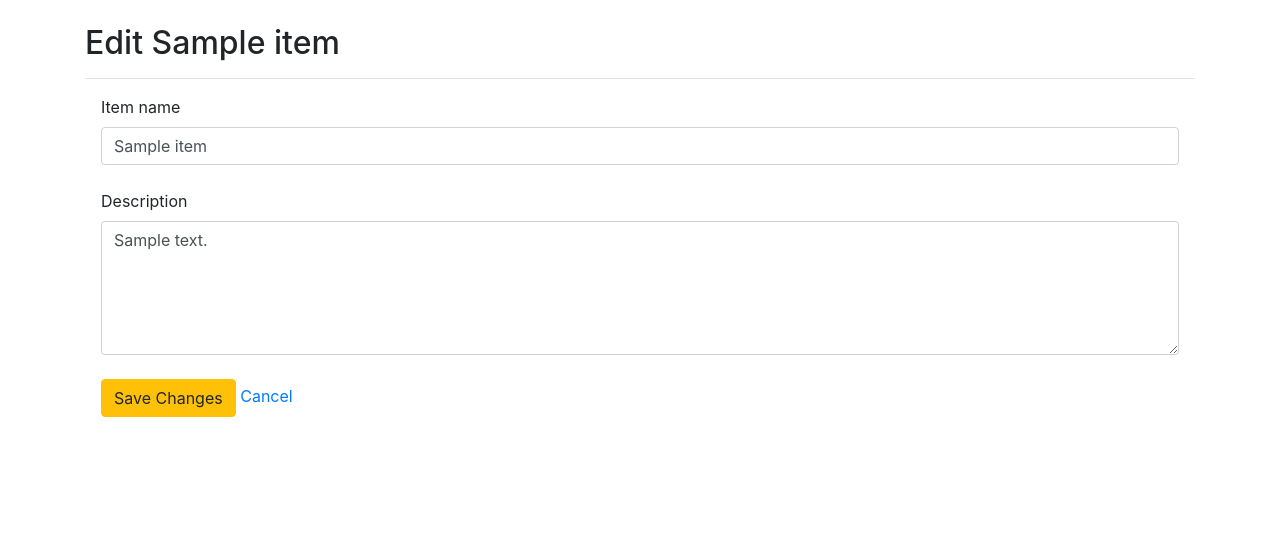
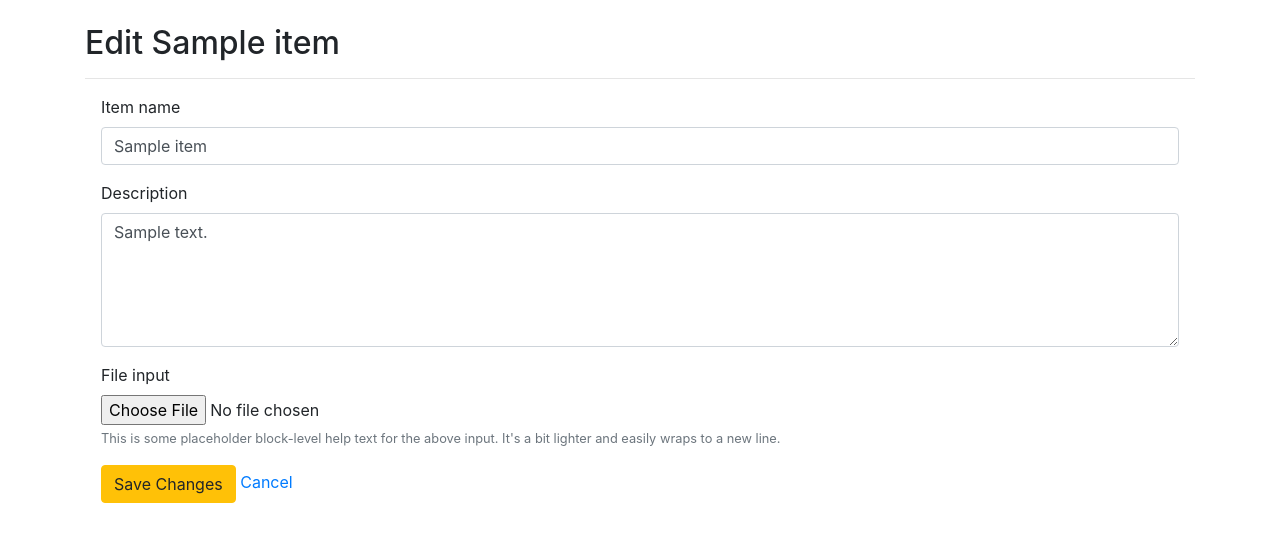
Before and after one commit to mka281/item-catalog, a Flask app: page /categories/1/items/1/edit in a window 1280 px wide. Shown: the part 56-598 px from the top of the page. Run offline with Flask 2, Linux system fonts and the light colour scheme; the visitor is signed in with stand-in values (Sample User, id 1); tables that the repository leaves empty hold one stand-in row (values such as "Sample post"); some libraries are stand-ins or nearby versions.

Commit message:
Add update functionality for item image

```diff
--- a/application.py
+++ b/application.py
@@ -321,7 +321,7 @@ def addItem(category_id):
         # Save item to DB and redirect
         newItem = CategoryItem(name=request.form['name'],
                                description=request.form['description'],
-                               image=UPLOAD_FOLDER+'/'+filename,
+                               image='img/'+filename,
                                category_id=category_id)
         session.add(newItem)
         session.commit()
@@ -347,8 +347,15 @@ def editItem(category_id, item_id):
     editedItem = session.query(CategoryItem).filter_by(id=item_id).one()
     if request.method == 'POST':
         if (request.form['name'] and request.form['description']):
+            # Get a secure filename and save the file into img folder
+            file = request.files['file']
+            if file and allowed_file(file.filename):
+                filename = secure_filename(file.filename)
+                file.save(os.path.join(app.config['UPLOAD_FOLDER'], filename))
+
             editedItem.name = request.form['name']
             editedItem.description = request.form['description']
+            editedItem.image = 'img/'+filename
             flash('Item successfully edited')
             return redirect(url_for('showItemList', category_id=category_id))
     else:
--- a/static/css/style.css
+++ b/static/css/style.css
@@ -13,3 +13,10 @@
   margin: 0 auto;
   text-align: center;
 }
+
+/* Item page styles */
+.item-image {
+  width: 50%;
+  min-width: 300px;
+  height: auto;
+}
--- a/templates/editItem.html
+++ b/templates/editItem.html
@@ -4,13 +4,20 @@
 
 <h2>Edit {{ item.name }}</h2>
 <hr>
-<form class="m-3" action="{{ url_for('editItem', item_id=item.id, category_id=category_id) }}" method="POST">
-  <label for="name">Item name</label>
-  <input type="text" class="form-control" name="name" value="{{ item.name }}">
-  <br>
-  <label for="description">Description</label>
-  <textarea name="description" class="form-control" rows="5" id="description">{{ item.description }}</textarea>
-  <br>
+<form class="m-3" action="{{ url_for('editItem', item_id=item.id, category_id=category_id) }}" method="POST" enctype=multipart/form-data>
+  <div class="form-group">
+    <label for="name">Item name</label>
+    <input type="text" class="form-control" name="name" value="{{ item.name }}">
+  </div>
+  <div class="form-group">
+    <label for="description">Description</label>
+    <textarea name="description" class="form-control" rows="5" id="description">{{ item.description }}</textarea>
+  </div>
+  <div class="form-group">
+    <label for="inputFile">File input</label>
+    <input type=file name="file" class="form-control-file" id="inputFile" aria-describedby="fileHelp">
+    <small id="fileHelp" class="form-text text-muted">This is some placeholder block-level help text for the above input. It's a bit lighter and easily wraps to a new line.</small>
+  </div>
   <button type="submit" class="btn btn-warning">Save Changes</button>
   <a href='{{url_for('showItemList', category_id=category_id )}}'>Cancel</a>
 </form>
```
